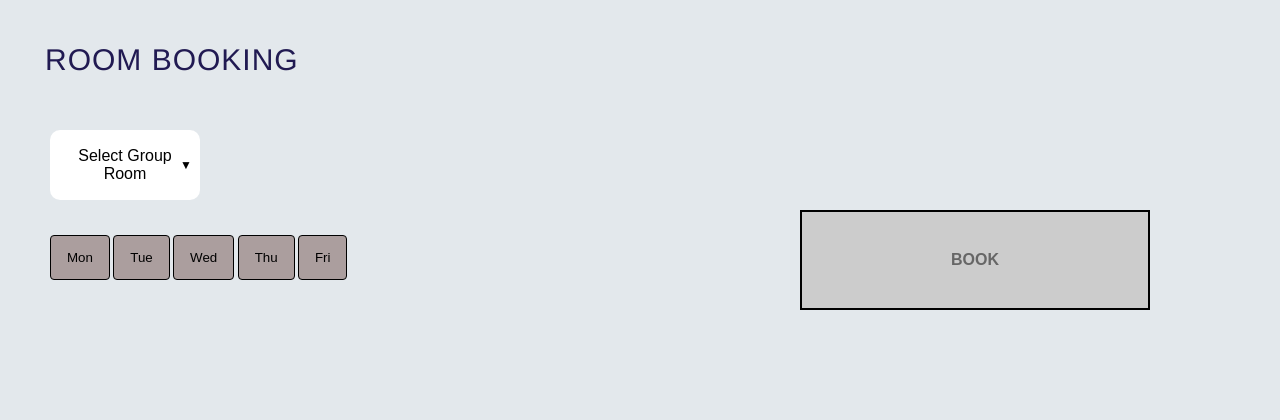
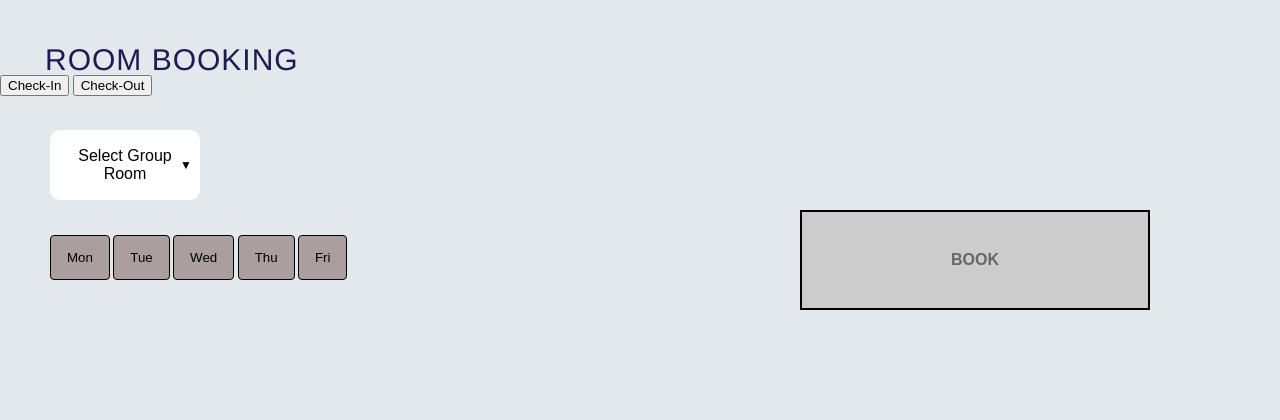
Before and after one commit to NadjaDH/P7-code, a Flask app: page /booking in a window 1280 px wide; the page is wider, and only the part inside the window is pictured. Shown: the part 40-460 px from the top of that part. Run offline with Flask 3, Linux system fonts and the light colour scheme.

Commit message:
check in and checkout

```diff
--- a/templates/BookRoom.html
+++ b/templates/BookRoom.html
@@ -124,9 +124,12 @@
                 </tr>{% endfor %}
             </table>
         </div>
+        <!-- Disable the button by default -->
+        <button class="BookButton" type="button" id="bookButton" disabled onclick="displayAlert()">BOOK</button>
 
-        <button class="BookButton" type="button" id="bookButton" disabled onclick="displayAlert()">BOOK</button>
-        <!-- Disable the button by default -->
+        <!-- Add the following buttons for check-in and check-out -->
+        <button class="checkInOutButton" onclick="event.preventDefault(); alert('You are now checked-in')">Check-In</button>
+        <button class="checkInOutButton" onclick="event.preventDefault(); alert('You are not checked-out')">Check-Out</button>
     </form>
 
     <!--Standard clickable dropdown-->
```
